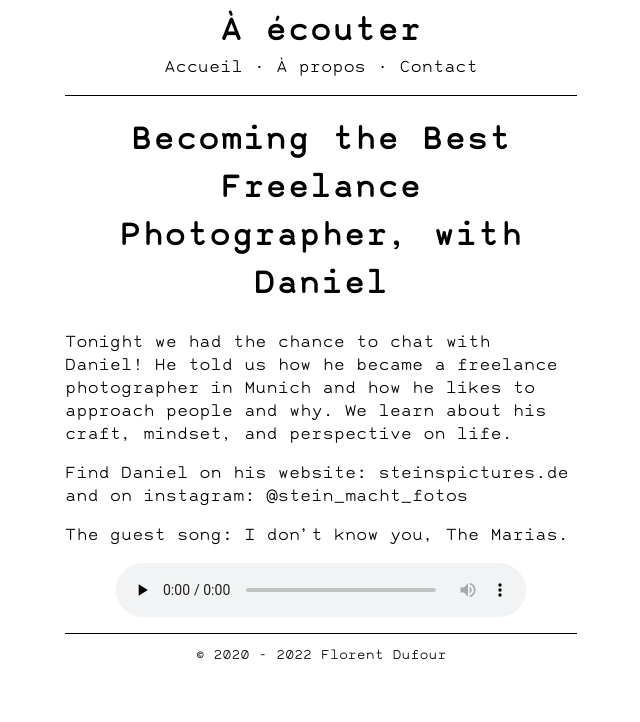
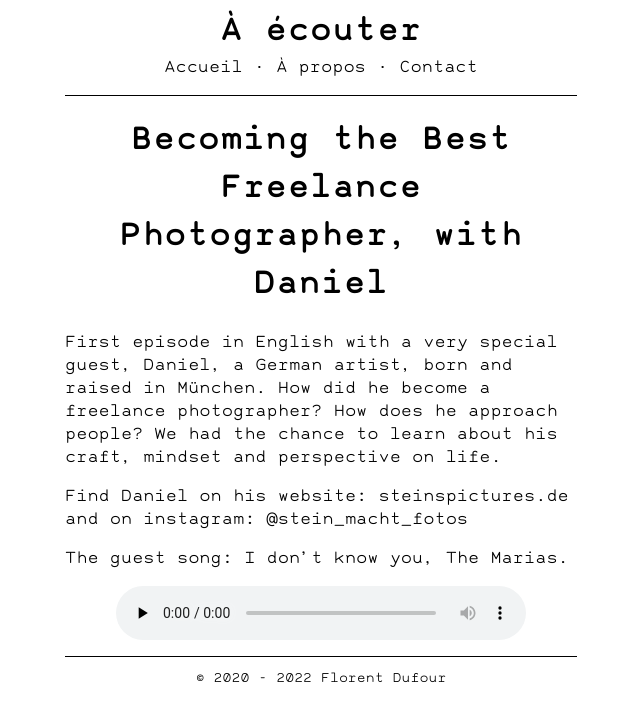
Before and after one commit to flrntdfr/podcast.dufour.xyz, a Jekyll site: the page built from podcasts/la-boite-a-bougies/episodes/2022-11-24-Daniel.md, in a window 1280 px wide. Shown: the top 722 px of the page, without its empty margins (319-959 px from the left). Built offline with Jekyll 4.4.1, drawn with Linux system fonts in a browser that asks for light colours; some web fonts are replaced.

Commit message:
Description Daniel est celle d'Héloïse

```diff
--- a/podcasts/la-boite-a-bougies/episodes/2022-11-24-Daniel.md
+++ b/podcasts/la-boite-a-bougies/episodes/2022-11-24-Daniel.md
@@ -5,7 +5,7 @@ number: 4
 guid: babs02e04
 title: Becoming the Best Freelance Photographer, with Daniel
 permalink: /la-boite-a-bougies/S02E04
-excerpt: Tonight we had the chance to chat with Daniel! He told us how he became a freelance photographer in Munich and how he likes to approach people and why. We learn about his craft, mindset, and perspective on life.
+excerpt: First episode in English with a very special guest, Daniel, a German artist, born and raised in München.
 date: 2022-11-24 12:00:00
 media: https://s3.eu-west-3.amazonaws.com/bab.podcast/S02E04.mp3
 length: 50730470
@@ -13,7 +13,7 @@ duration: "01:09:46"
 explicit: "no"
 ---
 
-Tonight we had the chance to chat with Daniel! He told us how he became a freelance photographer in Munich and how he likes to approach people and why. We learn about his craft, mindset, and perspective on life.
+First episode in English with a very special guest, Daniel, a German artist, born and raised in München. How did he become a freelance photographer? How does he approach people? We had the chance to learn about his craft, mindset and perspective on life.
 
 Find Daniel on his website: [steinspictures.de](https://www.steinspictures.de) and on instagram: [@stein_macht_fotos](https://www.instagram.com/stein_macht_fotos)
 
```
